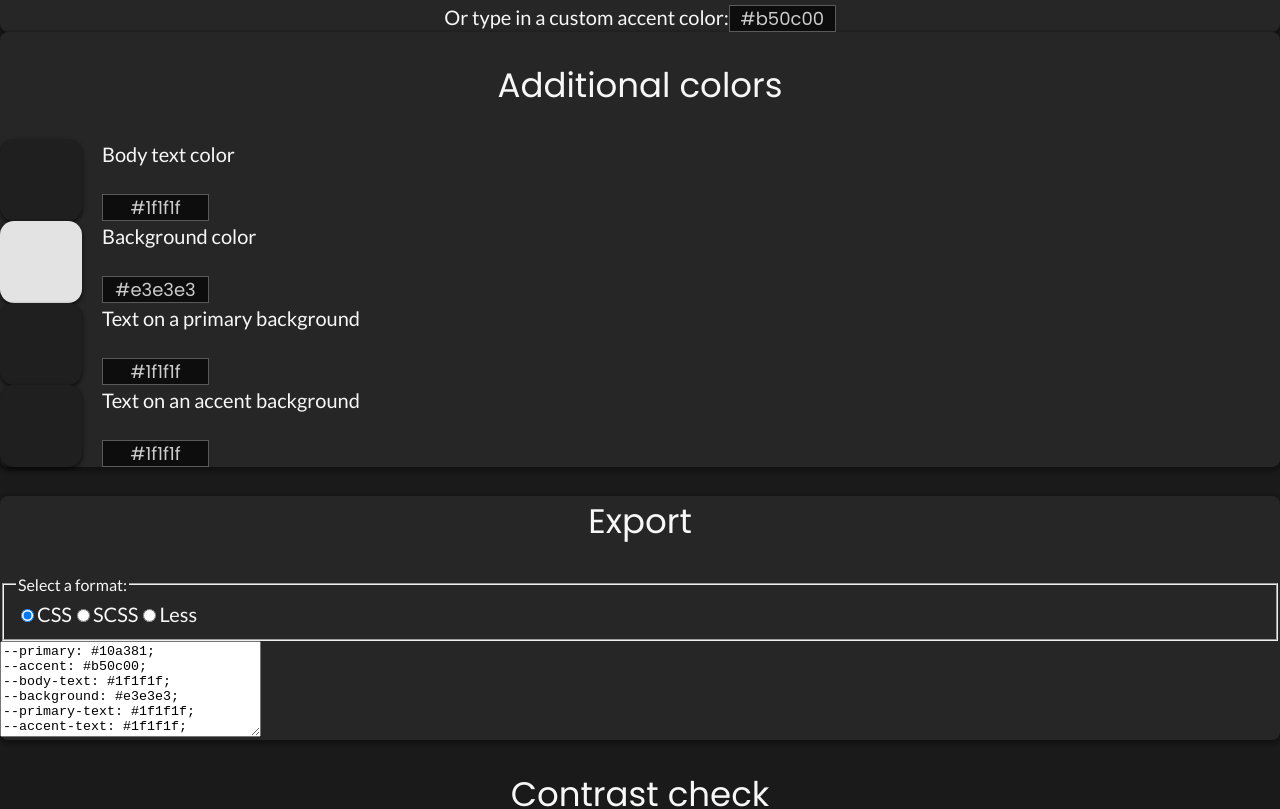
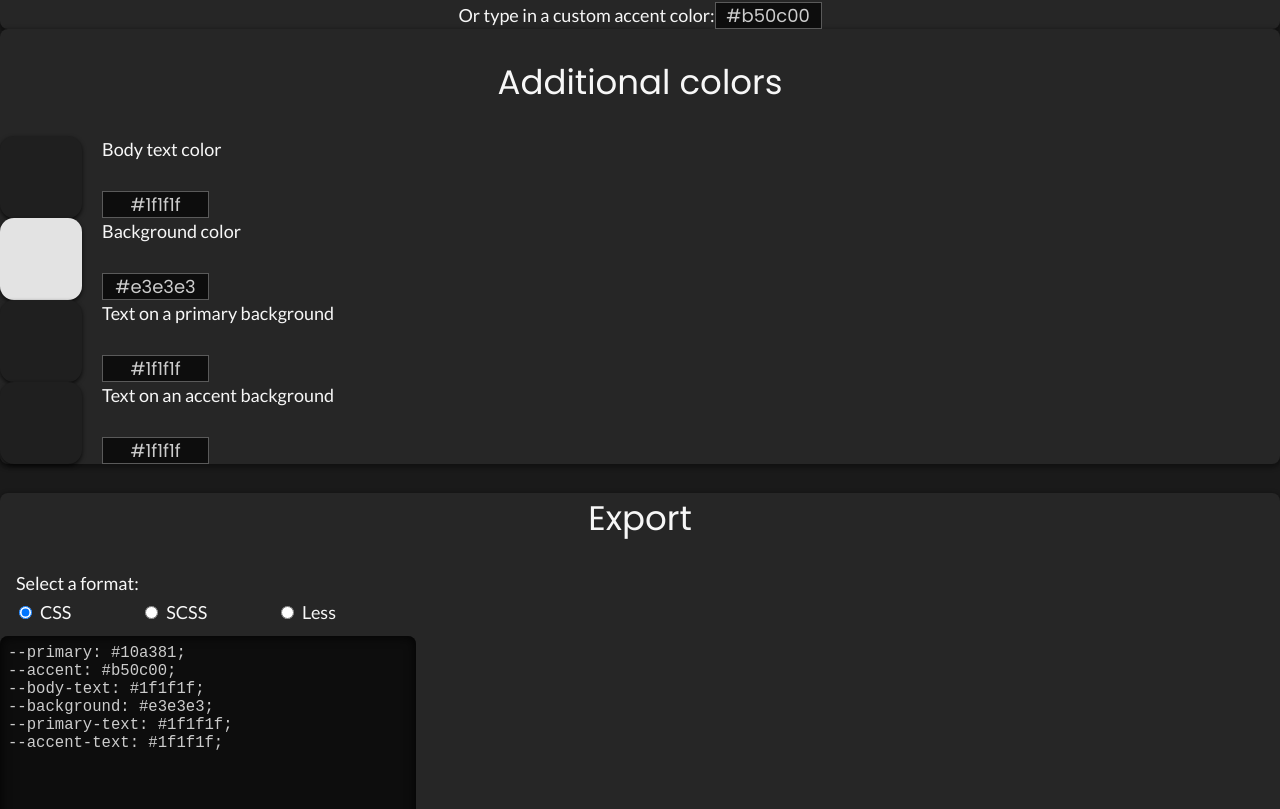
Before and after one commit to cagloria/palette-contrast, a React (Create React App) app: page / in a window 1280 px wide. Shown: the part 498-1307 px from the top of the page. Built offline with nearby package versions, Linux system fonts and the light colour scheme.

Commit message:
Added initial styling to export section

```diff
--- a/src/components/export/Export.js
+++ b/src/components/export/Export.js
@@ -59,10 +59,10 @@ export default function Export({
     }
 
     return (
-        <section className="component-panel">
+        <section className="component-panel export-section">
             <h2>Export</h2>
 
-            <fieldset onChange={handleRadioChange}>
+            <fieldset onChange={handleRadioChange} className="export-format-fieldset">
                 <legend>Select a format:</legend>
                 <label>
                     <input
@@ -86,8 +86,6 @@ export default function Export({
             <textarea
                 value={textareaValue}
                 onChange={handleTextareaChange}
-                rows="6"
-                cols="30"
             />
         </section>
     );
--- a/src/css/index.css
+++ b/src/css/index.css
@@ -34,8 +34,16 @@ button {
   cursor: pointer;
 }
 
+fieldset {
+  border: 0;
+}
+
+legend {
+  font-size: 1.125em;
+}
+
 label {
-  font-size: 1.25em;
+  font-size: 1.125em;
   line-height: 1.5em;
 }
 
@@ -51,6 +59,19 @@ input[type="text"] {
   color: #cccccc;
   border: 0.5px solid #5a5a5a;
   background: #0d0d0d;
+}
+
+textarea {
+  width: clamp(320px, 90%, 400px);
+  height: 200px;
+  padding: 8px;
+  font-size: 1.2em;
+  background-color: #0d0d0d;
+  color: #cccccc;
+  border-radius: 8px;
+  border: 0;
+  -webkit-box-shadow: inset 0px 0px 10px 2px rgba(0, 0, 0, 0.65);
+          box-shadow: inset 0px 0px 10px 2px rgba(0, 0, 0, 0.65);
 }
 
 .component-panel {
@@ -248,3 +269,23 @@ input[type="text"] {
 .accent-color-scheme__colors-container > *:last-child {
   margin-right: 0;
 }
+
+.export-format-fieldset {
+  display: -webkit-box;
+  display: -ms-flexbox;
+  display: flex;
+  -ms-flex-wrap: wrap;
+      flex-wrap: wrap;
+  -webkit-box-pack: justify;
+      -ms-flex-pack: justify;
+          justify-content: space-between;
+  max-width: 350px;
+}
+
+.export-format-fieldset label {
+  margin-right: 28px;
+}
+
+.export-format-fieldset label input[type="radio"] {
+  margin-right: 8px;
+}
--- a/src/scss/base/_general.scss
+++ b/src/scss/base/_general.scss
@@ -5,6 +5,8 @@ body {
     background-color: $color-main-background;
 }
 
+// *********************************************************
+// Text
 h2,
 h3 {
     font-family: $font-body;
@@ -29,12 +31,22 @@ p {
     line-height: 1.5em;
 }
 
+// *********************************************************
+// Forms
 button {
     cursor: pointer;
 }
 
+fieldset {
+    border: 0;
+}
+
+legend {
+    font-size: 1.125em;
+}
+
 label {
-    font-size: 1.25em;
+    font-size: 1.125em;
     line-height: 1.5em;
 }
 
@@ -47,6 +59,18 @@ input[type="text"] {
     height: 27px;
     text-align: center;
     color: $color-field-text;
-    border: 0.5px solid #5a5a5a;
-    background: #0d0d0d;
+    border: 0.5px solid $color-field-border;
+    background: $color-field-background;
 }
+
+textarea {
+    width: clamp(320px, 90%, 400px);
+    height: 200px;
+    padding: 8px;
+    font-size: 1.2em;
+    background-color: $color-field-background;
+    color: $color-field-text;
+    border-radius: 8px;
+    border: 0;
+    box-shadow: inset 0px 0px 10px 2px rgba(0, 0, 0, 0.65);
+}
--- /dev/null
+++ b/src/scss/components/_Export.scss
@@ -0,0 +1,12 @@
+.export-format-fieldset {
+    display: flex;
+    flex-wrap: wrap;
+    justify-content: space-between;
+    max-width: 350px;
+    label {
+        margin-right: 28px;
+        input[type="radio"] {
+            margin-right: 8px;
+        }
+    }
+}
--- a/src/scss/index.scss
+++ b/src/scss/index.scss
@@ -4,6 +4,8 @@
 $color-text: #f7f7f7;
 $color-field-text: #cccccc;
 $color-main-background: #1a1a1a;
+$color-field-border: #5a5a5a;
+$color-field-background: #0d0d0d;
 $font-header: "Lato", sans-serif;
 $font-body: "Poppins", sans-serif;
 
@@ -17,3 +19,4 @@ $font-body: "Poppins", sans-serif;
 @import "./components/ColorInput";
 @import "./components/AccentSelect";
 @import "./components/AccentColorScheme";
+@import "./components/Export";
```
